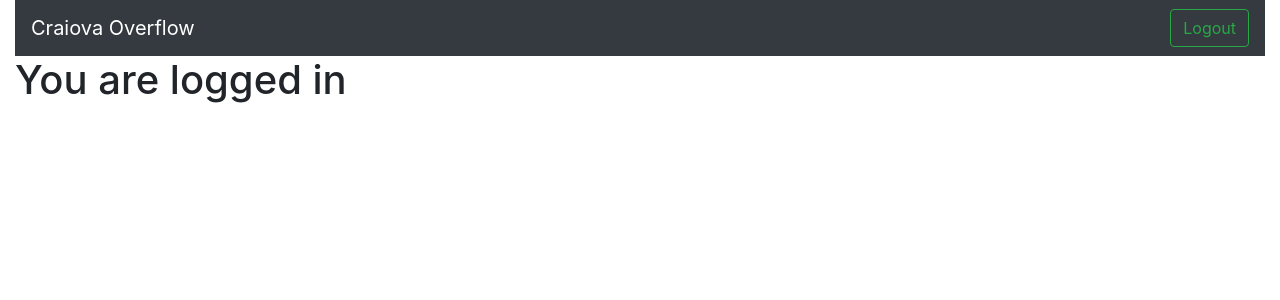
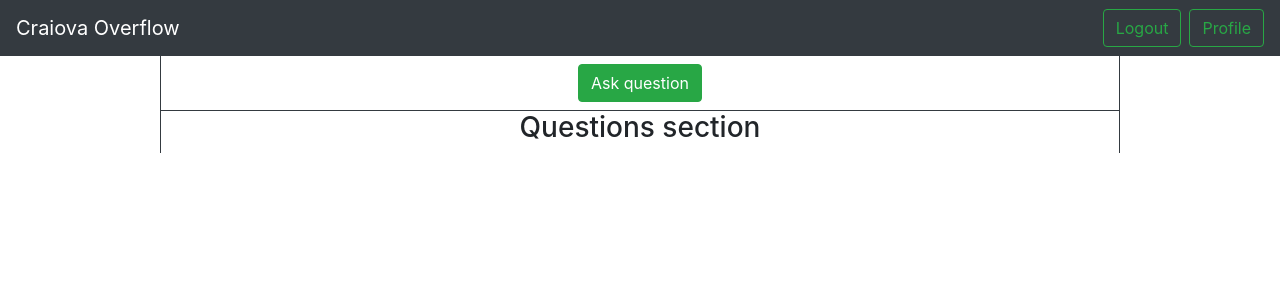
Before and after one commit to tanasievlad246/craiova-overflow, a PHP site: page /craiova-overflow/ in a window 1280 px wide. Shown: the top 300 px of the page. Run offline with PHP 8.4, Linux system fonts and the light colour scheme; the visitor is signed in with stand-in values (Sample User, id 1).

Commit message:
added profile page and question post form moved everything to xampp on windows 10

```diff
--- a/index.php
+++ b/index.php
@@ -1,13 +1,18 @@
 <?php include './src/components/header.php'; ?>
 
 
-<?php
-if (isset($_SESSION['username'])) {
-    echo "<h1>You are logged in</h1>";
-} else {
-    echo "<h1>You are logged out</h1>";
-}
-?>
+<div class="m-auto w-75 border-left border-right border-dark">
+    <div class="row justify-content-center border-bottom border-dark p-2 mx-0">
+    <a <?php if (isset($_SESSION['username'])) { ?>
+            href="src/components/post-question.php"
+        <?php } else {?>
+            href="src/register.php" <?php } ?>
+        class="btn btn-success">Ask question</a>
+    </div>
+    <div class="row justify-content-center">
+        <h3>Questions section</h3>
+    </div>
+</div>
 
 
 
--- a/src/components/header.php
+++ b/src/components/header.php
@@ -11,5 +11,5 @@
 </head>
 
 <body>
-	<div class="container-fluid">
+	<div class="container-fluid p-0">
 		<?php include 'nav.php'; ?>
--- a/src/components/nav.php
+++ b/src/components/nav.php
@@ -1,7 +1,7 @@
 <nav class="navbar navbar-dark bg-dark">
 	<a class="navbar-brand" href="/craiova-overflow/index.php">Craiova Overflow</a>
 	<div>
-		<?php if (!$_SESSION['username']) { ?>
+		<?php if (!isset($_SESSION['username'])) { ?>
 			<form action="src/includes/login.inc.php" method="POST" class="form-inline float-left mr-2">
 				<div class="form-group">
 					<input name='email' type="email" class="form-control" id="exampleInputEmail1" aria-describedby="emailHelp" placeholder="email" required>
@@ -11,12 +11,13 @@
 				</div>
 				<button name='login' type="submit" class="btn btn-primary ml-2">Login</button>
 			</form>
-			<a name="Register" value="Register" class="btn btn-outline-success ml-2" href="src/register.php">Register</a>
+			<a name="Register" value="Register" class="btn btn-outline-success" href="src/register.php">Register</a>
 		<?php } else { ?>
 			<div class="float-left">
-				<form action="src/includes/logout.inc.php" class="float-left">
+				<form action="src/includes/logout.inc.php" class="float-left mr-2">
 					<input type="submit" name="logout" value="Logout" class="btn btn-outline-success" />
 				</form>
+				<a href="src/components/profile.php" class="btn btn-outline-success">Profile</a>
 			</div>
 		<?php } ?>
 	</div>
--- a/src/includes/dbh.inc.php
+++ b/src/includes/dbh.inc.php
@@ -2,7 +2,7 @@
 $servername = 'localhost';
 $port = '3306';
 $username = 'root';
-$password = 'fortuna246';
+$password = '';
 $dbName = 'craiovaOverflow';
 
 $conn = new mysqli($servername, $username, $password, $dbName);
--- a/src/includes/login.inc.php
+++ b/src/includes/login.inc.php
@@ -37,7 +37,7 @@ if (isset($_POST['login'])) {
                 $_SESSION['user_id'] = $row['user_id'];
                 $_SESSION['email'] = $row['email'];
                 $_SESSION['username'] = $row['username'];
-                $_SESSION['date_joined'] = $row['date_joined'];
+                $_SESSION['joined'] = $row['joined'];
 
                 header('Location: http://localhost/craiova-overflow/index.php?login=success');
                 exit();
--- a/src/includes/signup.inc.php
+++ b/src/includes/signup.inc.php
@@ -3,7 +3,7 @@ if (isset($_POST['submit'])) {
     $host = '127.0.0.1';
     $port = '3306';
     $username = 'root';
-    $password = 'fortuna246';
+    $password = '';
     $dbName = 'craiovaOverflow';
 
     $conn = new mysqli($host, $username, $password, $dbName);
```
Also changed, not shown: src/components/post-question.php (added, +17 -0 lines), src/components/profile.php (added, +21 -0 lines), 1 other file.
